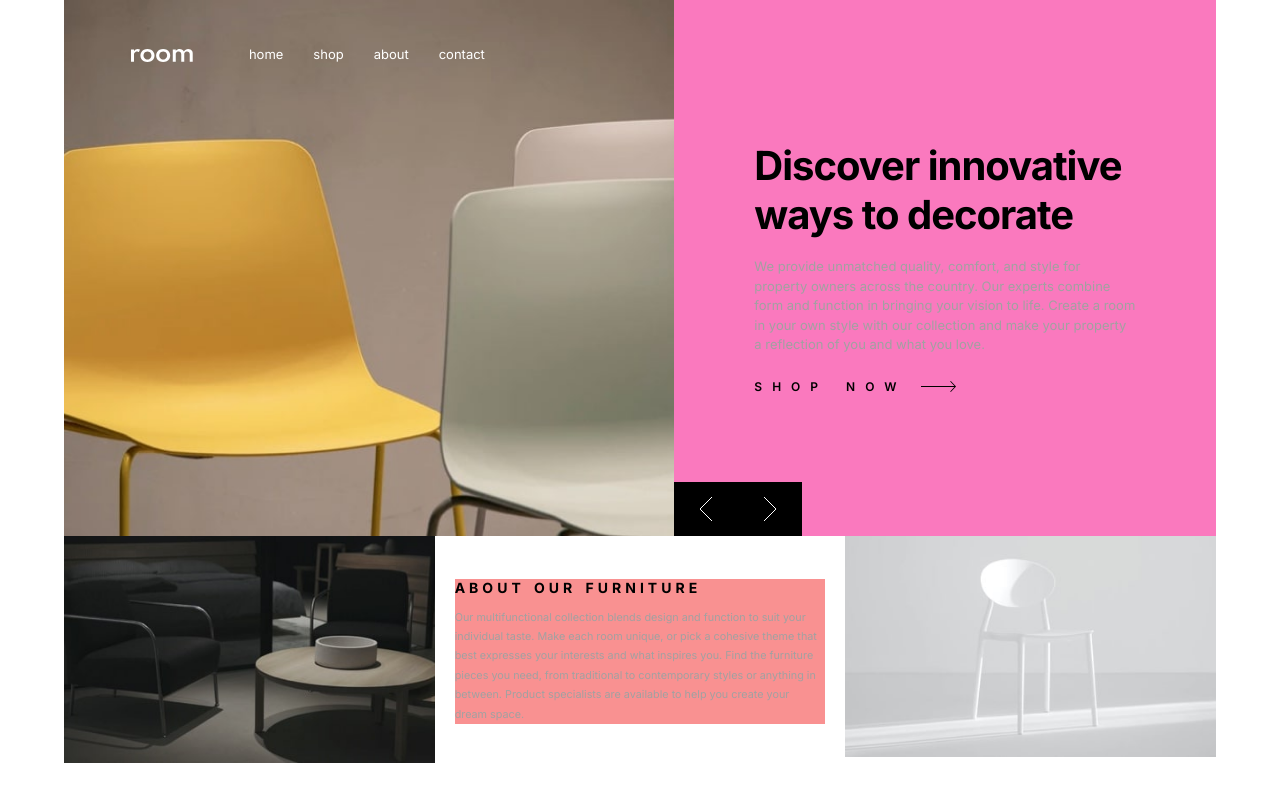
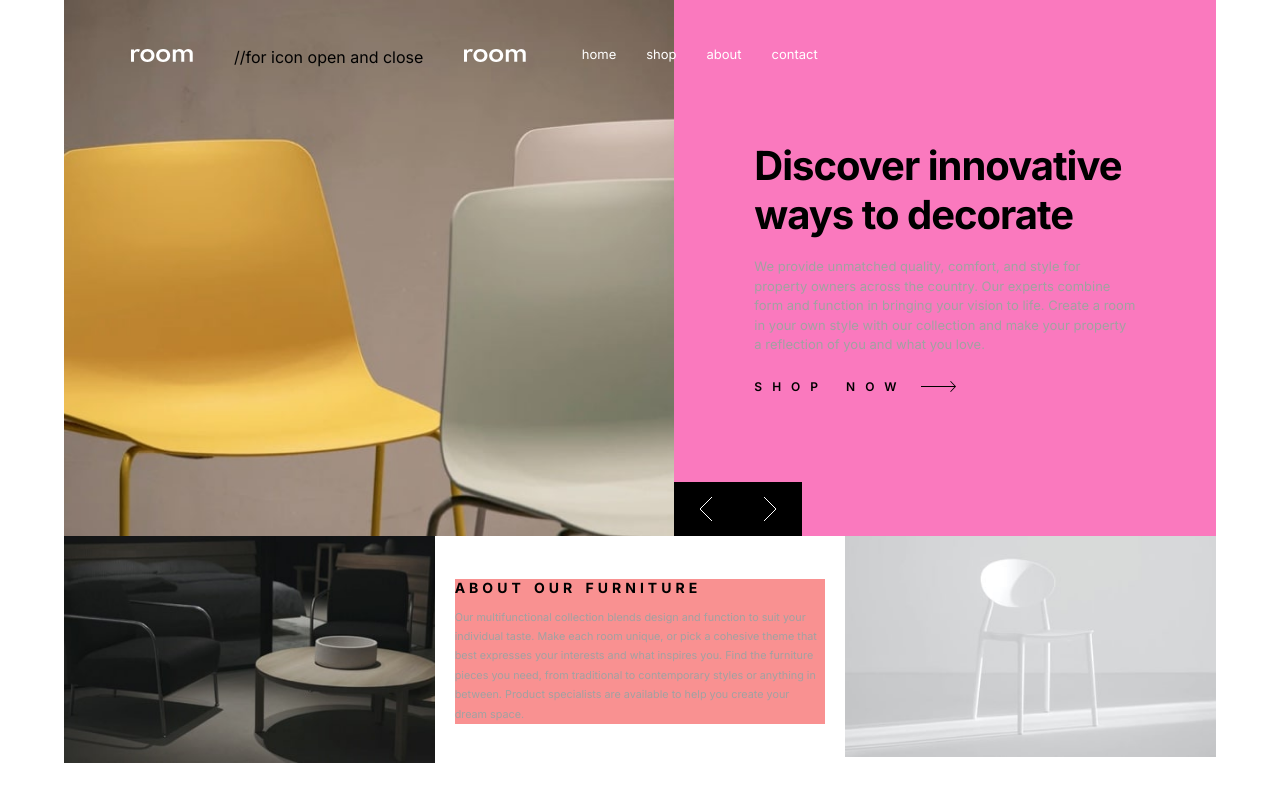
Before and after one commit to Gemcreation/roomredoreactgeeg, a React (Create React App) app: page / in a window 1280 px wide. Built offline with nearby package versions, Linux system fonts and the light colour scheme; a web font is replaced by a local one.

Commit message:
adding menu icon

```diff
--- a/src/components/Header.jsx
+++ b/src/components/Header.jsx
@@ -7,6 +7,9 @@ const Header = () =>{
             <a href="#">
                 <img className="site-header" src={roomlogo} alt="Room logo" />
             </a>
+
+            //for icon open and close
+            <img className="site-header" src={roomlogo} alt="Room logo" />
 
             <nav>
                 <ul>
```
